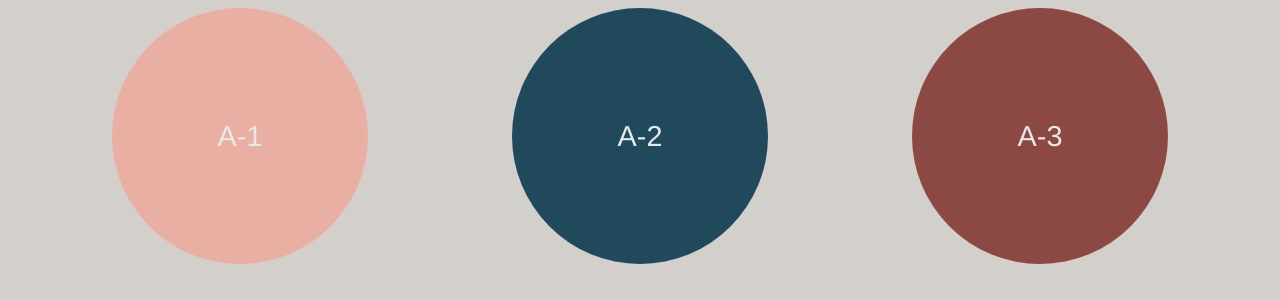
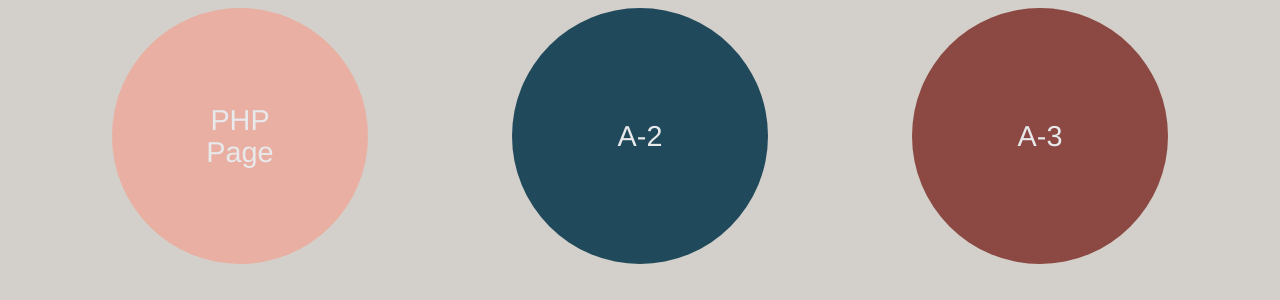
Before and after one commit to vxxce/csis2440, a PHP site: page /pages/assignments/assignments.php in a window 1280 px wide. Shown: the part 173-473 px from the top of the page. Run offline with PHP 8.4, Linux system fonts and the light colour scheme.

Commit message:
fix a-1 link

```diff
--- a/public/pages/assignments/assignments.php
+++ b/public/pages/assignments/assignments.php
@@ -15,7 +15,7 @@
     <h2>Assignments</h2>
     <div class='hr'></div>
     <div class="directory">
-      <div class="dirButton"><a href="/pages/assignments/a1.php">A-1</a></div>
+      <div class="dirButton"><a href="/pages/assignments/phpPage/characterCreator.php">PHP Page</a></div>
       <div class="dirButton"><a href="/pages/assignments/a2.php">A-2</a></div>
       <div class="dirButton"><a href="/pages/assignments/a3.php">A-3</a></div>
     </div>
```
